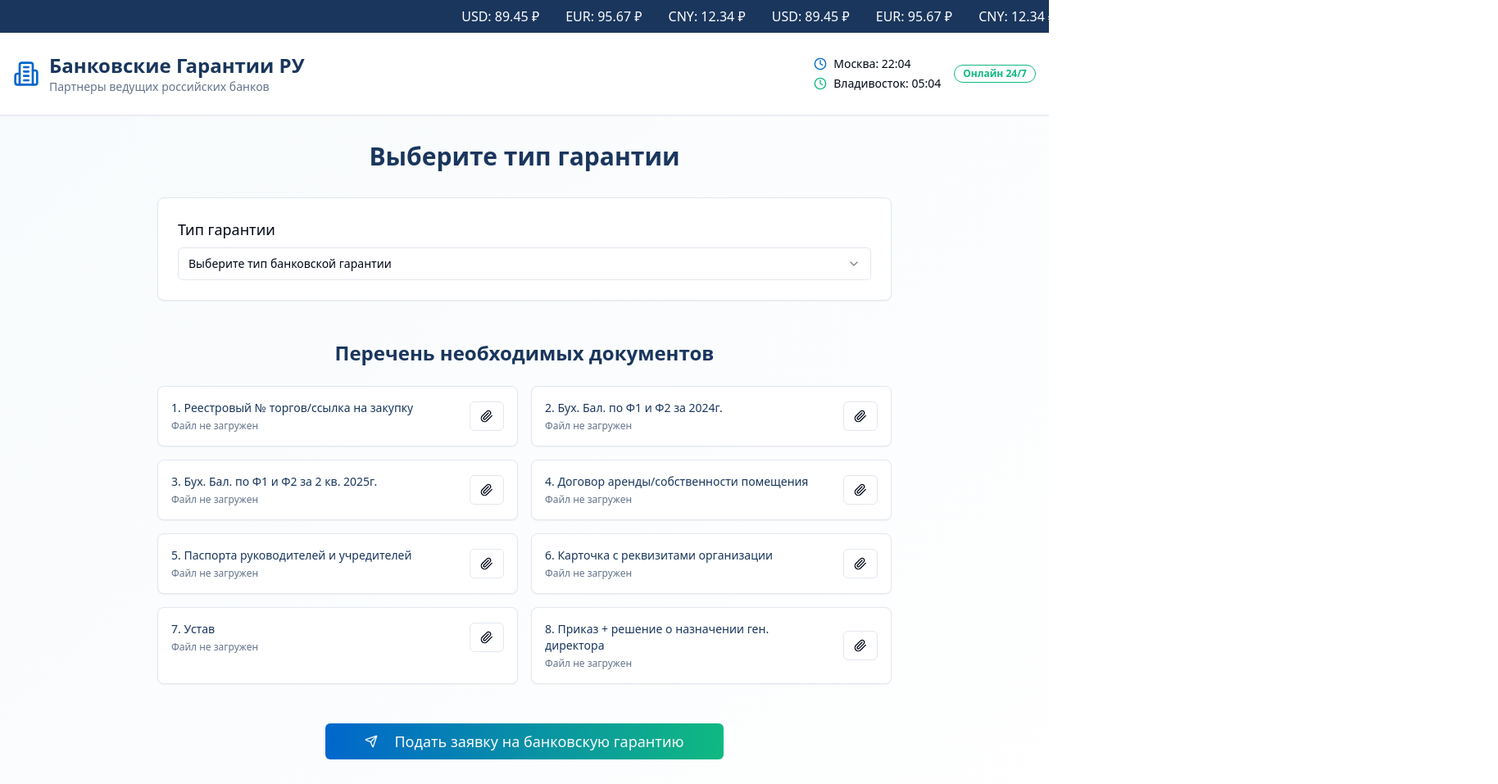
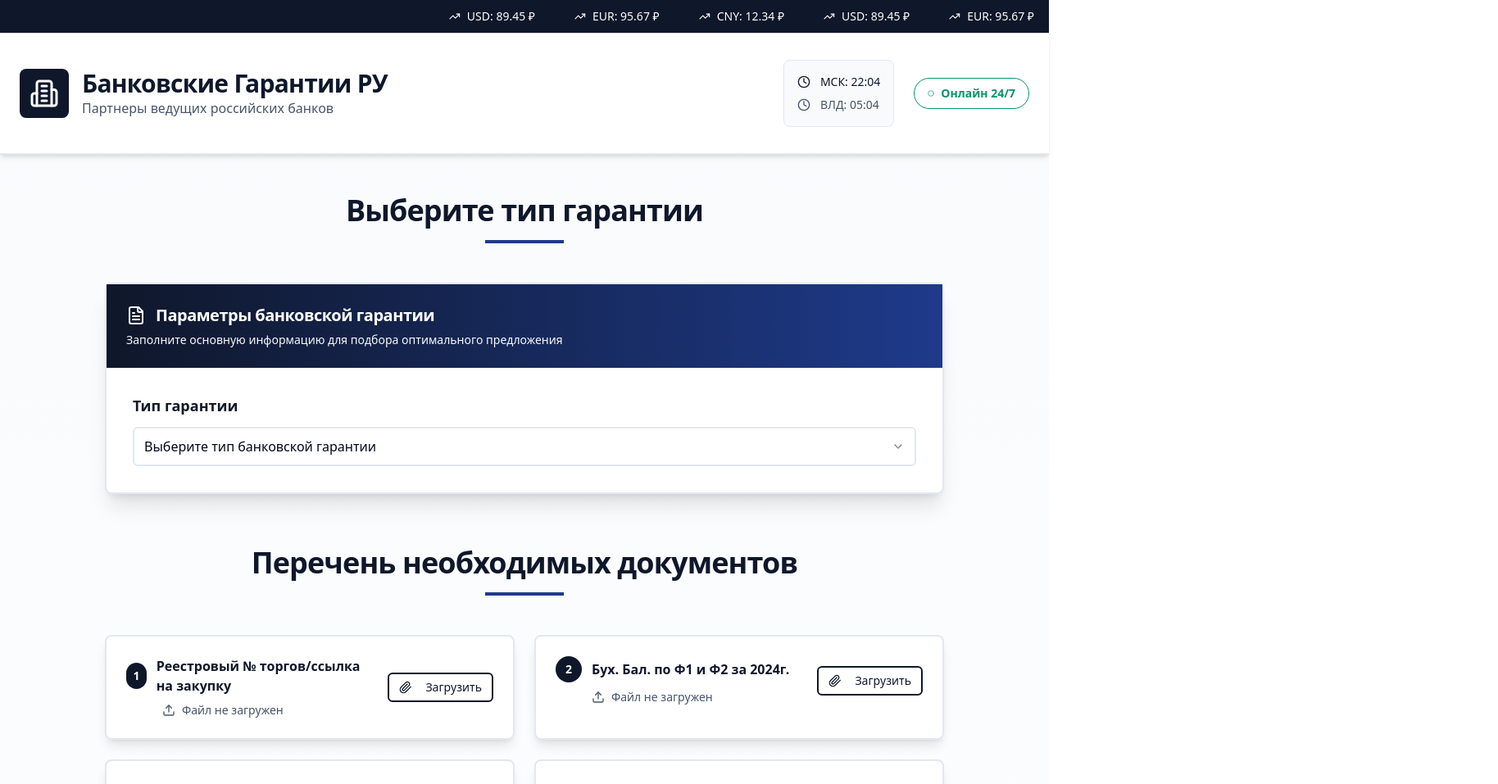
Before and after one commit to tkalyuzhnii-debug/ai-bank-guarantees, a React (Vite) app: page / in a window 1280 px wide. Shown: the top 957 px of the page at 82% size, 1828 px wide, since content can reach past the window. Built offline with nearby package versions, Linux system fonts and the light colour scheme.

Commit message:
Дизайн бизнес-интерфейса

```diff
--- a/src/pages/Index.tsx
+++ b/src/pages/Index.tsx
@@ -83,42 +83,71 @@ const Index = () => {
   };
 
   return (
-    <div className="min-h-screen bg-gradient-to-br from-bank-light to-white">
+    <div className="min-h-screen bg-gradient-to-b from-bank-light to-white">
       {/* Currency Ticker */}
-      <div className="bg-bank-gray text-white py-2 overflow-hidden">
-        <div className="animate-marquee whitespace-nowrap flex space-x-8">
-          <span>USD: {currencyRates.usd} ₽</span>
-          <span>EUR: {currencyRates.eur} ₽</span>
-          <span>CNY: {currencyRates.cny} ₽</span>
-          <span>USD: {currencyRates.usd} ₽</span>
-          <span>EUR: {currencyRates.eur} ₽</span>
-          <span>CNY: {currencyRates.cny} ₽</span>
+      <div className="bg-bank-navy text-white py-2.5 border-b border-bank-silver">
+        <div className="animate-marquee whitespace-nowrap flex space-x-12 text-sm font-medium">
+          <span className="flex items-center gap-2">
+            <Icon name="TrendingUp" size={14} />
+            USD: {currencyRates.usd} ₽
+          </span>
+          <span className="flex items-center gap-2">
+            <Icon name="TrendingUp" size={14} />
+            EUR: {currencyRates.eur} ₽
+          </span>
+          <span className="flex items-center gap-2">
+            <Icon name="TrendingUp" size={14} />
+            CNY: {currencyRates.cny} ₽
+          </span>
+          <span className="flex items-center gap-2">
+            <Icon name="TrendingUp" size={14} />
+            USD: {currencyRates.usd} ₽
+          </span>
+          <span className="flex items-center gap-2">
+            <Icon name="TrendingUp" size={14} />
+            EUR: {currencyRates.eur} ₽
+          </span>
+          <span className="flex items-center gap-2">
+            <Icon name="TrendingUp" size={14} />
+            CNY: {currencyRates.cny} ₽
+          </span>
         </div>
       </div>
 
       {/* Header */}
-      <header className="bg-white shadow-sm border-b">
-        <div className="container mx-auto px-4 py-6">
+      <header className="bg-white shadow-md border-b-2 border-bank-silver">
+        <div className="container mx-auto px-6 py-8">
           <div className="flex items-center justify-between">
-            <div className="flex items-center gap-3">
-              <Icon name="Building2" size={32} className="text-bank-blue" />
+            <div className="flex items-center gap-4">
+              <div className="p-3 bg-bank-navy rounded-lg">
+                <Icon name="Building2" size={36} className="text-white" />
+              </div>
               <div>
-                <h1 className="text-2xl font-bold text-bank-gray">Банковские Гарантии РУ</h1>
-                <p className="text-sm text-muted-foreground">Партнеры ведущих российских банков</p>
+                <h1 className="text-3xl font-bold text-bank-navy tracking-tight">
+                  Банковские Гарантии РУ
+                </h1>
+                <p className="text-bank-slate font-medium">Партнеры ведущих российских банков</p>
               </div>
             </div>
-            <div className="flex items-center gap-4">
-              <div className="text-sm space-y-1">
-                <div className="flex items-center gap-2">
-                  <Icon name="Clock" size={16} className="text-bank-blue" />
-                  <span>Москва: {moscowTime.toLocaleTimeString('ru-RU', { hour: '2-digit', minute: '2-digit' })}</span>
+            <div className="flex items-center gap-6">
+              <div className="bg-bank-light p-4 rounded-lg border border-bank-silver">
+                <div className="text-sm space-y-2">
+                  <div className="flex items-center gap-3">
+                    <Icon name="Clock" size={16} className="text-bank-navy" />
+                    <span className="text-bank-navy font-medium">
+                      МСК: {moscowTime.toLocaleTimeString('ru-RU', { hour: '2-digit', minute: '2-digit' })}
+                    </span>
                   </div>
-                <div className="flex items-center gap-2">
-                  <Icon name="Clock" size={16} className="text-bank-green" />
-                  <span>Владивосток: {vladTime.toLocaleTimeString('ru-RU', { hour: '2-digit', minute: '2-digit' })}</span>
+                  <div className="flex items-center gap-3">
+                    <Icon name="Clock" size={16} className="text-bank-slate" />
+                    <span className="text-bank-slate font-medium">
+                      ВЛД: {vladTime.toLocaleTimeString('ru-RU', { hour: '2-digit', minute: '2-digit' })}
+                    </span>
                   </div>
                 </div>
-              <Badge variant="outline" className="text-bank-green border-bank-green">
+              </div>
+              <Badge variant="outline" className="text-bank-green border-bank-green px-4 py-2 text-sm font-semibold">
+                <Icon name="Circle" size={8} className="text-bank-green mr-2" />
                 Онлайн 24/7
               </Badge>
             </div>
@@ -126,28 +155,42 @@ const Index = () => {
         </div>
       </header>
 
-      <main className="container mx-auto px-4 py-8">
+      <main className="container mx-auto px-6 py-12">
         {/* Guarantee Type Selection */}
-        <div className="max-w-4xl mx-auto mb-12">
-          <div className="text-center mb-8">
-            <h2 className="text-3xl font-bold text-bank-gray mb-2">Выберите тип гарантии</h2>
-
+        <div className="max-w-5xl mx-auto mb-16">
+          <div className="text-center mb-12">
+            <h2 className="text-4xl font-bold text-bank-navy mb-4 tracking-tight">
+              Выберите тип гарантии
+            </h2>
+            <div className="w-24 h-1 bg-bank-blue mx-auto"></div>
           </div>
 
-          <Card className="p-6">
-            <div className="space-y-6">
+          <Card className="shadow-xl border-2 border-bank-silver">
+            <CardHeader className="bg-gradient-to-r from-bank-navy to-bank-blue text-white">
+              <CardTitle className="text-xl flex items-center gap-3">
+                <Icon name="FileText" size={24} />
+                Параметры банковской гарантии
+              </CardTitle>
+              <CardDescription className="text-bank-light">
+                Заполните основную информацию для подбора оптимального предложения
+              </CardDescription>
+            </CardHeader>
+            <CardContent className="p-8">
+              <div className="space-y-8">
                 <div>
-                <Label htmlFor="guarantee-type" className="text-lg font-medium">Тип гарантии</Label>
+                  <Label htmlFor="guarantee-type" className="text-lg font-semibold text-bank-navy">
+                    Тип гарантии
+                  </Label>
                   <Select value={selectedGuaranteeType} onValueChange={setSelectedGuaranteeType}>
-                  <SelectTrigger className="mt-2">
+                    <SelectTrigger className="mt-3 h-12 text-base border-2 border-bank-silver focus:border-bank-blue">
                       <SelectValue placeholder="Выберите тип банковской гарантии" />
                     </SelectTrigger>
                     <SelectContent>
                       {guaranteeTypes.map((type) => (
-                      <SelectItem key={type.value} value={type.value}>
+                        <SelectItem key={type.value} value={type.value} className="py-3">
                           <div className="flex flex-col">
-                          <span className="font-medium">{type.label}</span>
-                          <span className="text-sm text-muted-foreground">{type.range}</span>
+                            <span className="font-semibold text-bank-navy">{type.label}</span>
+                            <span className="text-sm text-bank-slate">{type.range}</span>
                           </div>
                         </SelectItem>
                       ))}
@@ -156,77 +199,106 @@ const Index = () => {
                 </div>
 
                 {selectedGuaranteeType && (
-                <div className="grid md:grid-cols-2 gap-6 pt-6 border-t">
-                  <div className="space-y-4">
+                  <div className="grid md:grid-cols-2 gap-8 pt-8 border-t-2 border-bank-silver">
+                    <div className="space-y-6">
                       <div>
-                      <Label htmlFor="federal-law">По какому ФЗ</Label>
+                        <Label htmlFor="federal-law" className="text-base font-semibold text-bank-navy">
+                          По какому ФЗ
+                        </Label>
                         <Input
                           id="federal-law"
                           placeholder="Например: ФЗ №44, ФЗ №223"
                           value={federalLaw}
                           onChange={(e) => setFederalLaw(e.target.value)}
-                        className="mt-1"
+                          className="mt-2 h-12 border-2 border-bank-silver focus:border-bank-blue"
                         />
                       </div>
 
                       <div>
-                      <Label htmlFor="tender-link">Ссылка на тендер</Label>
+                        <Label htmlFor="tender-link" className="text-base font-semibold text-bank-navy">
+                          Ссылка на тендер
+                        </Label>
                         <Input
                           id="tender-link"
                           placeholder="https://zakupki.gov.ru/..."
                           value={tenderLink}
                           onChange={(e) => setTenderLink(e.target.value)}
-                        className="mt-1"
+                          className="mt-2 h-12 border-2 border-bank-silver focus:border-bank-blue"
                         />
                       </div>
                     </div>
 
-                  <div className="space-y-4">
+                    <div className="space-y-6">
                       <div>
-                      <Label htmlFor="guarantee-amount">Сумма гарантии</Label>
+                        <Label htmlFor="guarantee-amount" className="text-base font-semibold text-bank-navy">
+                          Сумма гарантии
+                        </Label>
                         <Input
                           id="guarantee-amount"
                           placeholder="Например: 1 000 000 ₽"
                           value={guaranteeAmount}
                           onChange={(e) => setGuaranteeAmount(e.target.value)}
-                        className="mt-1"
+                          className="mt-2 h-12 border-2 border-bank-silver focus:border-bank-blue"
                         />
                       </div>
 
                       <div>
-                      <Label htmlFor="guarantee-period">Срок гарантии</Label>
+                        <Label htmlFor="guarantee-period" className="text-base font-semibold text-bank-navy">
+                          Срок гарантии
+                        </Label>
                         <Input
                           id="guarantee-period"
                           placeholder="Например: 12 месяцев"
                           value={guaranteePeriod}
                           onChange={(e) => setGuaranteePeriod(e.target.value)}
-                        className="mt-1"
+                          className="mt-2 h-12 border-2 border-bank-silver focus:border-bank-blue"
                         />
                       </div>
                     </div>
                   </div>
                 )}
               </div>
+            </CardContent>
           </Card>
         </div>
 
         {/* Documents Upload Section */}
-        <div className="max-w-4xl mx-auto mb-12">
-          <h2 className="text-2xl font-bold text-bank-gray mb-6 text-center">
+        <div className="max-w-5xl mx-auto mb-16">
+          <div className="text-center mb-12">
+            <h2 className="text-4xl font-bold text-bank-navy mb-4 tracking-tight">
               Перечень необходимых документов
             </h2>
-          <div className="grid md:grid-cols-2 gap-4">
+            <div className="w-24 h-1 bg-bank-blue mx-auto"></div>
+          </div>
+
+          <div className="grid md:grid-cols-2 gap-6">
             {requiredDocuments.map((doc, idx) => (
-              <Card key={doc.id} className="p-4">
+              <Card key={doc.id} className="shadow-lg border-2 border-bank-silver hover:shadow-xl transition-all duration-300">
+                <CardContent className="p-6">
                   <div className="flex items-center justify-between">
                     <div className="flex-1">
-                    <div className="text-sm font-medium text-bank-gray">
-                      {idx + 1}. {doc.name}
+                      <div className="flex items-center gap-3 mb-2">
+                        <div className="w-8 h-8 bg-bank-navy text-white rounded-full flex items-center justify-center text-sm font-bold">
+                          {idx + 1}
                         </div>
-                    <div className="text-xs text-muted-foreground mt-1">
+                        <div className="text-base font-semibold text-bank-navy">
+                          {doc.name}
+                        </div>
+                      </div>
+                      <div className="text-sm text-bank-slate ml-11">
                         {uploadedFiles[doc.id]?.length > 0
-                        ? `Загружено файлов: ${uploadedFiles[doc.id].length}`
-                        : 'Файл не загружен'
+                          ? (
+                            <div className="flex items-center gap-2 text-bank-green">
+                              <Icon name="CheckCircle" size={16} />
+                              Загружено файлов: {uploadedFiles[doc.id].length}
+                            </div>
+                          )
+                          : (
+                            <div className="flex items-center gap-2 text-bank-slate">
+                              <Icon name="Upload" size={16} />
+                              Файл не загружен
+                            </div>
+                          )
                         }
                       </div>
                     </div>
@@ -239,41 +311,49 @@ const Index = () => {
                         onChange={(e) => handleFileUpload(doc.id, e.target.files)}
                       />
                       <Button
+                        variant="outline"
                         size="sm"
-                      variant="outline"
+                        className="border-2 border-bank-navy text-bank-navy hover:bg-bank-navy hover:text-white transition-all duration-300"
                         onClick={() => document.getElementById(`upload-doc-${doc.id}`)?.click()}
                       >
-                      <Icon name="Paperclip" size={16} />
+                        <Icon name="Paperclip" size={16} className="mr-2" />
+                        Загрузить
                       </Button>
                     </div>
                   </div>
+                </CardContent>
               </Card>
             ))}
           </div>
         </div>
 
         {/* Final Submit Button */}
-        <div className="text-center mb-12">
-          <Button size="lg" className="bg-gradient-to-r from-bank-blue to-bank-green hover:opacity-90 text-lg px-12 py-3">
-            <Icon name="Send" size={20} className="mr-3" />
+        <div className="text-center mb-16">
+          <Button
+            size="lg"
+            className="bg-gradient-to-r from-bank-navy to-bank-blue hover:from-bank-blue hover:to-bank-navy text-white font-semibold text-lg px-16 py-4 shadow-xl hover:shadow-2xl transition-all duration-300"
+          >
+            <Icon name="Send" size={24} className="mr-4" />
             Подать заявку на банковскую гарантию
           </Button>
         </div>
 
         {/* Stats Section */}
-        <div className="grid md:grid-cols-4 gap-6 text-center">
+        <div className="bg-gradient-to-r from-bank-navy to-bank-blue p-12 rounded-2xl shadow-2xl">
+          <div className="grid md:grid-cols-4 gap-8 text-center">
             {[
-            { icon: 'Building2', label: 'Банков-партнеров', value: '30+' },
-            { icon: 'FileText', label: 'Выданных гарантий', value: '5000+' },
-            { icon: 'Clock', label: 'Среднее время', value: '24ч' },
-            { icon: 'Shield', label: 'Успешных сделок', value: '98%' }
+              { icon: 'Building2', label: 'Банков-партнеров', value: '30+', color: 'text-white' },
+              { icon: 'FileText', label: 'Выданных гарантий', value: '5000+', color: 'text-white' },
+              { icon: 'Clock', label: 'Среднее время', value: '24ч', color: 'text-white' },
+              { icon: 'Shield', label: 'Успешных сделок', value: '98%', color: 'text-white' }
             ].map((stat, idx) => (
-            <Card key={idx} className="p-6">
-              <Icon name={stat.icon as any} size={32} className="text-bank-blue mx-auto mb-3" />
-              <div className="text-2xl font-bold text-bank-gray mb-1">{stat.value}</div>
-              <div className="text-sm text-muted-foreground">{stat.label}</div>
-            </Card>
+              <div key={idx} className="text-white">
+                <Icon name={stat.icon as any} size={40} className="mx-auto mb-4 opacity-90" />
+                <div className="text-3xl font-bold mb-2">{stat.value}</div>
+                <div className="text-sm opacity-90 uppercase tracking-wider">{stat.label}</div>
+              </div>
             ))}
+          </div>
         </div>
       </main>
     </div>
```
Also changed, not shown: tailwind.config.ts (+7 -4 lines). Lines whose indentation alone changed are shown as unchanged.
